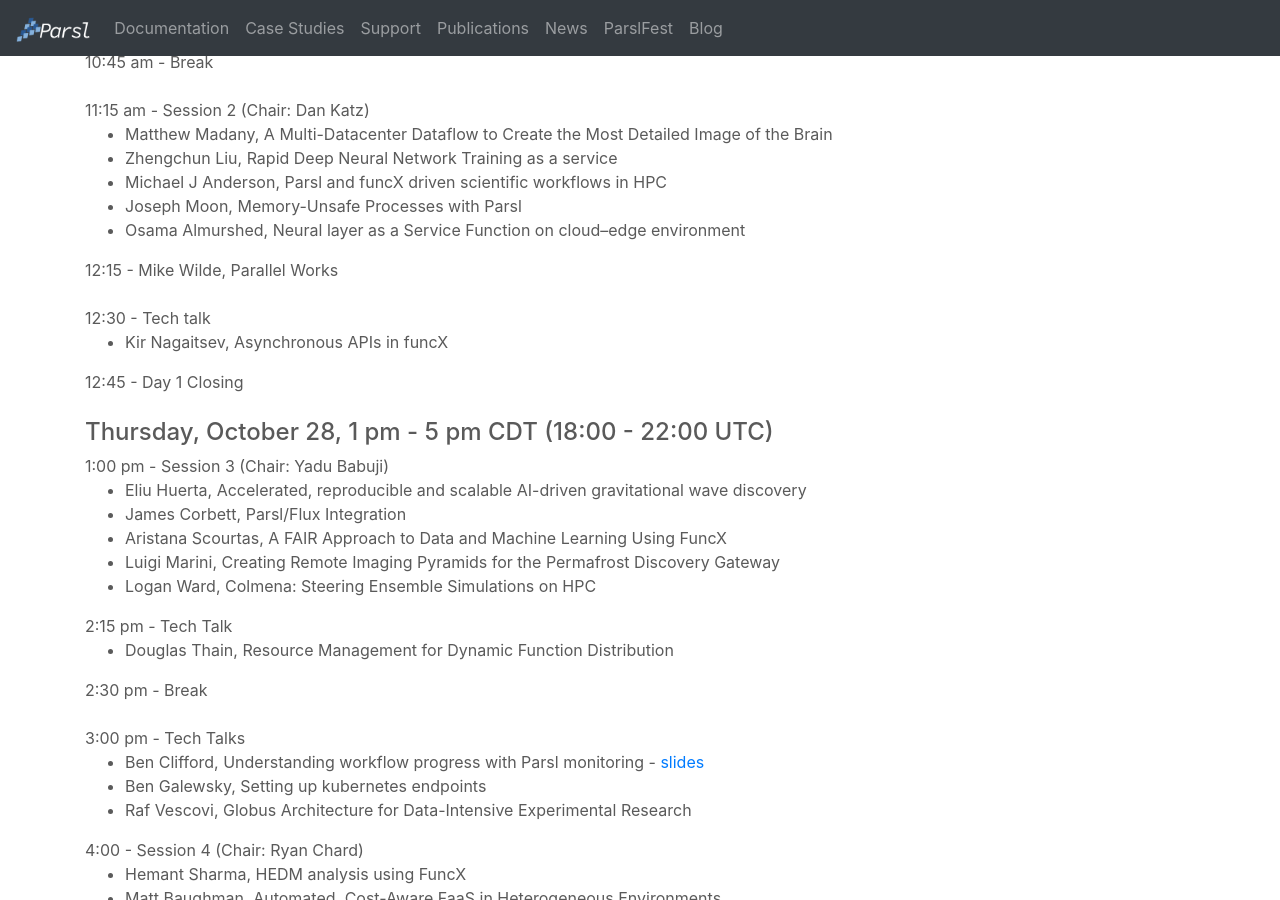
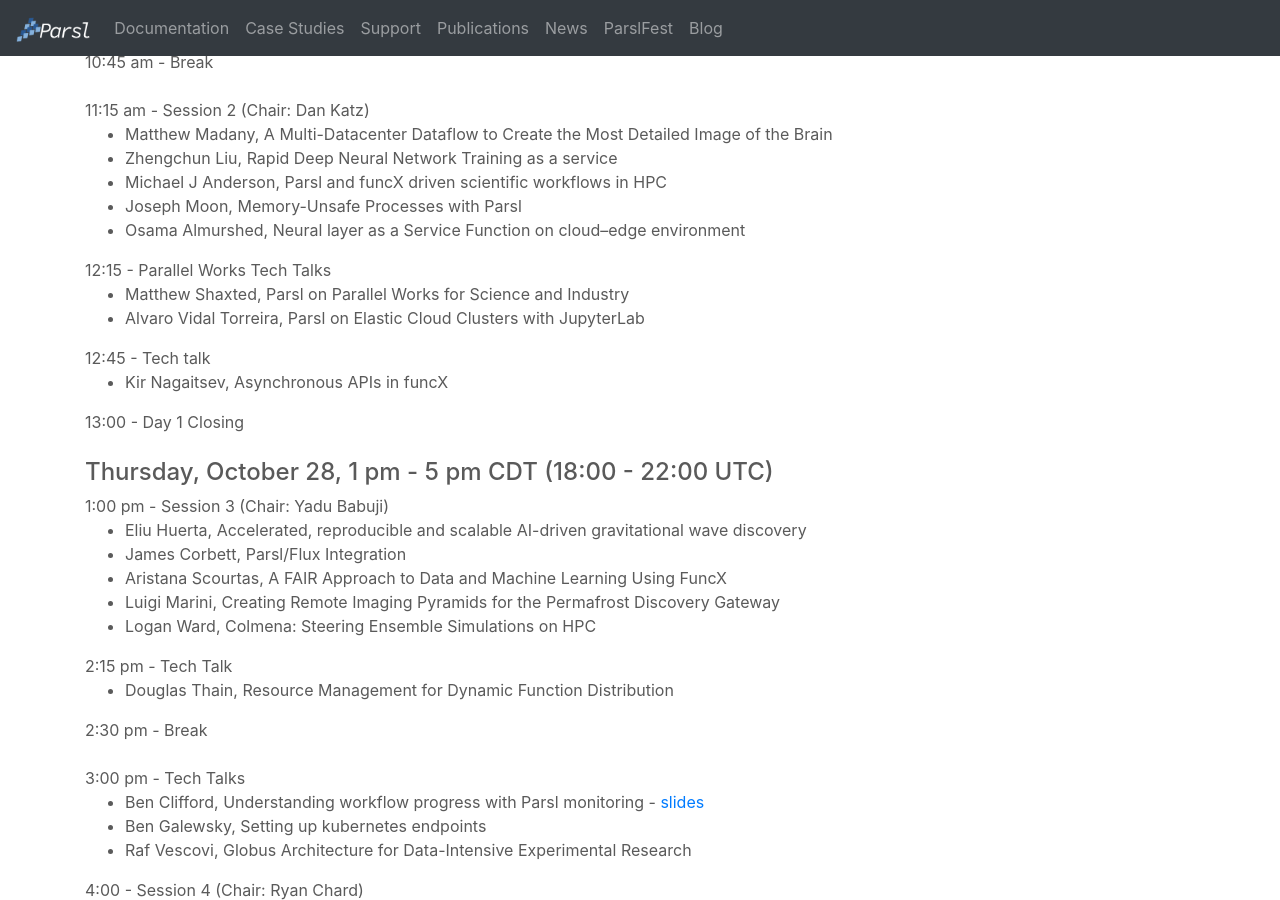
Before and after one commit to Parsl/parsl.github.io, a Jekyll site: the page built from parslfest2021.html, in a window 1280 px wide and 900 px high, scrolled down 928 px. Built offline with Jekyll 4.4.1, drawn with Linux system fonts in a browser that asks for light colours.

Commit message:
Update parslfest2021.html

```diff
--- a/parslfest2021.html
+++ b/parslfest2021.html
@@ -64,12 +64,16 @@
 	<li>Osama Almurshed, Neural layer as a Service Function on cloud–edge environment</li>
    </ul>
 
-      12:15 - Mike Wilde, Parallel Works <br /><br />
+      12:15 - Parallel Works Tech Talks
+	    <ul>
+		<li>Matthew Shaxted, Parsl on Parallel Works for Science and Industry</li>
+		<li>Alvaro Vidal Torreira, Parsl on Elastic Cloud Clusters with JupyterLab</li>
+	    </ul>
 
-      12:30 - Tech talk
+      12:45 - Tech talk
 	    <ul><li>Kir Nagaitsev, Asynchronous APIs in funcX</li></ul>
 
-      12:45 - Day 1 Closing
+      13:00 - Day 1 Closing
 
      <br /><br />
 
```
